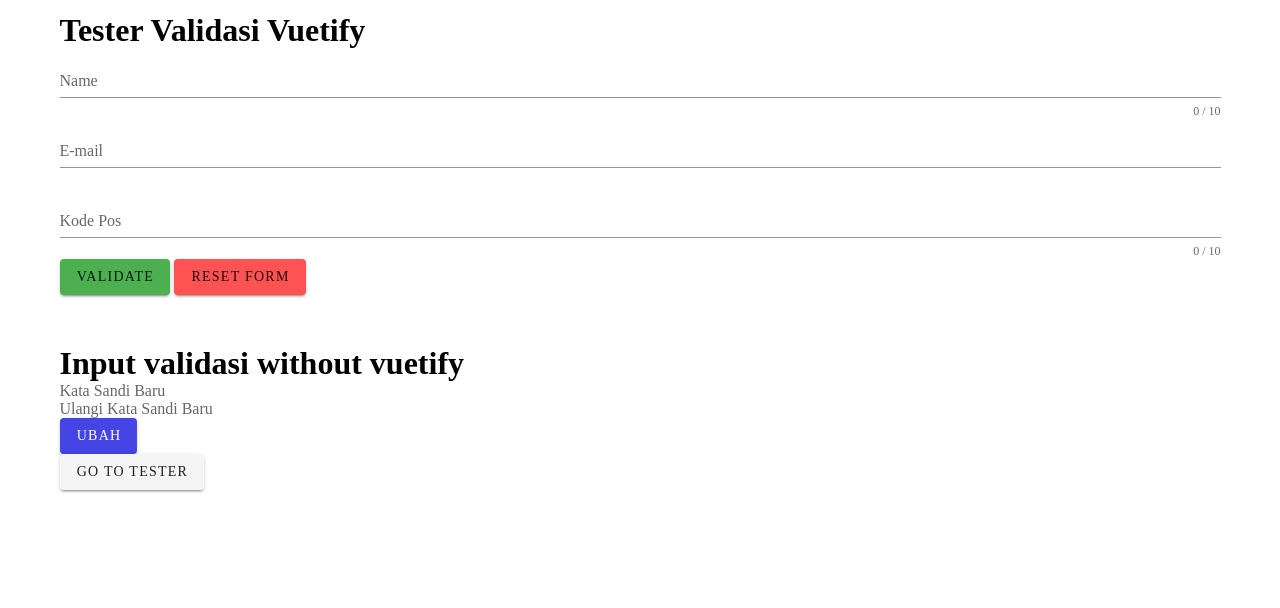
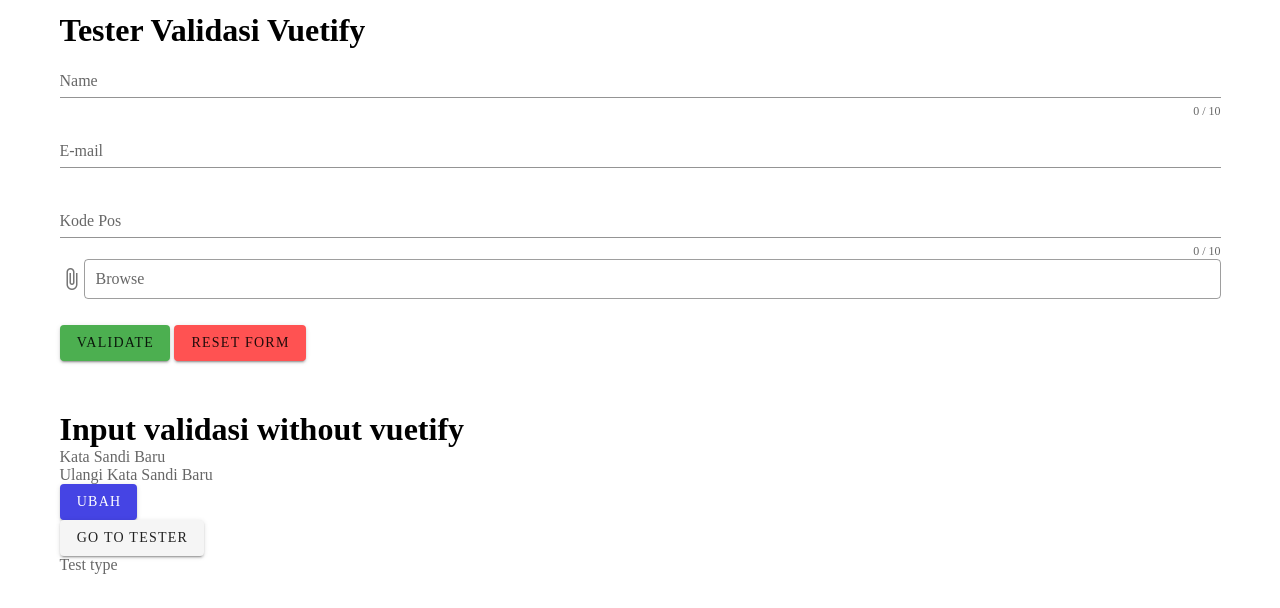
Before and after one commit to AkbarZul/Vuetify, a Vue app: page / in a window 1280 px wide. Shown: the top 608 px of the page. Built offline with nearby package versions, Linux system fonts and the light colour scheme.

Commit message:
validate file

```diff
--- a/src/App.vue
+++ b/src/App.vue
@@ -27,6 +27,19 @@
         label="Kode Pos"
         required
       ></v-text-field>
+
+      <v-file-input
+        label="Browse"
+        outlined
+        dense
+        v-model="file"
+        ref="file"
+        @change="uploadDokumen('file', accept_file)"
+      ></v-file-input>
+      <p>{{file}}</p>
+      <div v-if="errFile" class="error-message mt-minus-10">
+        {{ errMsgFile }}
+      </div>
 
       <v-btn color="#4CAF50" class="send" @click="validate">
         Validate
@@ -74,6 +87,13 @@
         go to tester
       </v-btn>
     </div>
+    <v-label>Test type</v-label>
+    <input
+      type="number"
+      class="custom-input bpom-mb-input"
+      v-model="tester"
+      maxlength="5"
+    />
     <modal ref="modalName">
       <template v-slot:header>
         <h3>Apakah anda yakin melanjutkan proses verifikasi produk ini?</h3>
@@ -87,8 +107,12 @@
 
       <template v-slot:footer>
         <div>
-          <v-btn color="orange darken-2" class="ma-2" @click="$refs.modalName.closeModal()">
-              batal
+          <v-btn
+            color="orange darken-2"
+            class="ma-2"
+            @click="$refs.modalName.closeModal()"
+          >
+            batal
           </v-btn>
           <v-btn color="red" class="ma-2" @click="submit">
             next
@@ -123,11 +147,20 @@
 
     kode: "",
 
+    max: 5,
+
     // without vuetify
     sandiBaru: "",
     errSandiBaru: "",
     ulangiSandiBaru: "",
     errUlangiSandiBaru: "",
+    tester: "",
+    file: null,
+    accept_file: ["application/x-zip-compressed", "image/jpg", "image/png", "image/jpeg", "application/pdf", "image/bmp", "image/gif",
+                  "application/vnd.openxmlformats-officedocument.wordprocessingml.document",  "application/msword", "application/vnd.ms-excel",
+                  "application/vnd.openxmlformats-officedocument.spreadsheetml.sheet"],
+    errFile: false,
+    errMsgFile: null
   }),
 
   methods: {
@@ -188,7 +221,6 @@
       //  this.$router.push({
       //   path: "/tester",
       // });
-
     },
 
     submit() {
@@ -198,6 +230,32 @@
         path: "/tester",
       });
       vm.$refs.modalName.closeModal();
+    },
+    uploadDokumen(id, accept_file) {
+      const me = this;
+      if (me[id]) {
+        if (!accept_file.includes(me[id].type)) {
+          me[id] = null;
+          // alert("file tidak sesuai type")
+          me.$refs[id].reset();
+          me.errFile = true;
+          me.errMsgFile = "file tidak sesuai"
+        } else {
+          me.errFile = false;
+          me.errMsgFile = null
+        }
+      }
+      console.log("hasil");
+    },
+    validateFile(id, accept_file) {
+      const me = this;
+      if (me[id]) {
+        if (!accept_file.includes(me[id].type)) {
+          me[id] = null;
+          me.errFile = "file tidak sesuai type";
+          me.$refs[id].reset();
+        }
+      }
     },
   },
 };
```
